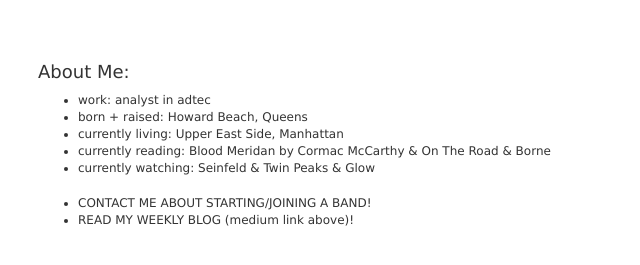
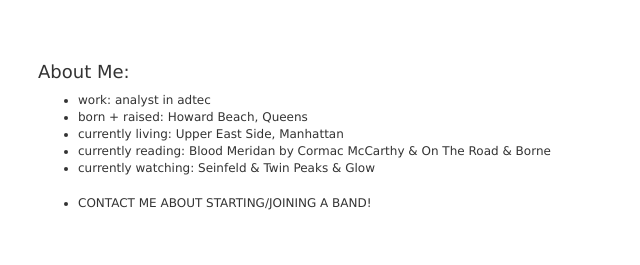
Before and after one commit to dabrams83/dabrams83.github.io, a plain HTML site: page index.html in a window 1280 px wide. Shown: the part 233-498 px from the top of the page, without its empty margins (237-877 px from the left). Drawn offline with nearby package versions, Linux system fonts and the light colour scheme.

Commit message:
Update index.html

```diff
--- a/index.html
+++ b/index.html
@@ -124,11 +124,8 @@
               <li>currently living: Upper East Side, Manhattan</li>
               <li>currently reading: Blood Meridan by Cormac McCarthy & On The Road & Borne</li>
               <li>currently watching: Seinfeld & Twin Peaks & Glow</li>
-              <!--<li>workout strategy: lighter weight/higher reps (compound exercises), no cardio</li>
-              <li>travel plans for this year: Poland</li>-->
               <br>
               <li>CONTACT ME ABOUT STARTING/JOINING A BAND!</li>
-              <li>READ MY WEEKLY BLOG (medium link above)!</li>
             </ul>
 
         </p>
```
